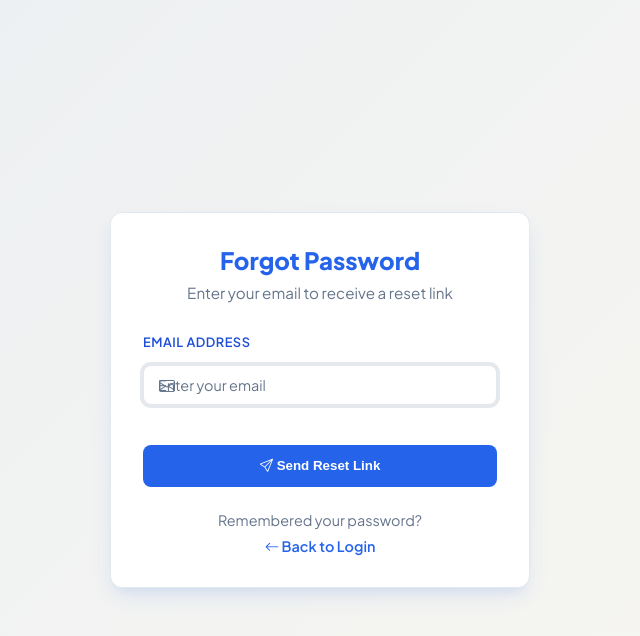
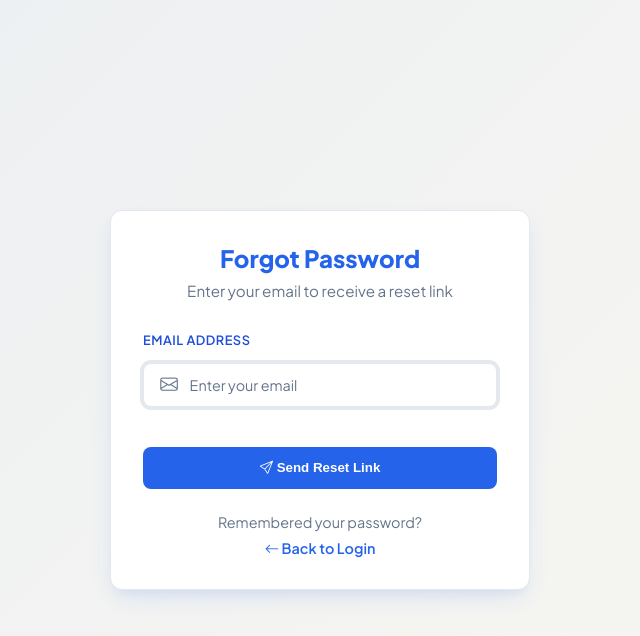
Before and after one commit to KennethCelestra/Capstone_Project, a PHP site: page /forgot-password in a window 1280 px wide. Shown: the top 636 px of the page, without its empty margins (320-960 px from the left). Run offline with PHP 8.4, Linux system fonts and the light colour scheme; some libraries are stand-ins or nearby versions.

Commit message:
Update authentication views and clearance forms

```diff
--- a/app/Views/auth/forgot_password.php
+++ b/app/Views/auth/forgot_password.php
@@ -62,6 +62,8 @@
         }
         .input-group {
             position: relative;
+            display: flex;
+            align-items: center;
         }
         .input-group i {
             position: absolute;
@@ -69,9 +71,18 @@
             top: 50%;
             transform: translateY(-50%);
             color: var(--text-muted);
+            font-size: 1.1rem;
+            pointer-events: none;
+            z-index: 2;
+            display: flex;
+            align-items: center;
+            justify-content: center;
+            width: 1.25rem;
+            height: 1.25rem;
         }
-        .input-group .form-control {
-            padding-left: 2.75rem;
+        .input-group .form-control,
+        .input-group input {
+            padding: 0.75rem 1rem 0.75rem 2.85rem !important;
         }
         .btn-login {
             background-color: var(--primary);
--- a/app/Views/clearance_form.php
+++ b/app/Views/clearance_form.php
@@ -390,7 +390,7 @@ function renderRegularSigSlot(array $sig, bool $isCentered = false): string {
 
     <!-- Print Button (Hidden on Print) -->
     <div class="print-bar">
-        <button onclick="window.print()">🖨️ Print Semestral Clearance Form</button>
+        <button onclick="window.print()">Download Clearance</button>
     </div>
 
     <div class="sheet">
--- a/app/Views/exit_clearance_form.php
+++ b/app/Views/exit_clearance_form.php
@@ -408,7 +408,7 @@ function renderExitSigSlot(array $sig, bool $isCentered = false): string {
 
     <!-- Print Button (Hidden on Print) -->
     <div class="print-bar">
-        <button onclick="window.print()">🖨️ Print Exit Clearance Form</button>
+        <button onclick="window.print()">Download Clearance</button>
     </div>
 
     <div class="sheet">
```
Also changed, not shown: app/Views/auth/login.php (+13 -2 lines), app/Views/auth/reset_password.php (+13 -2 lines).
